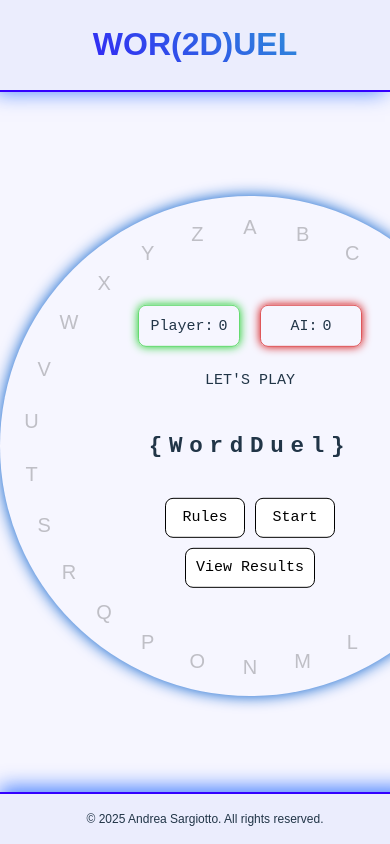
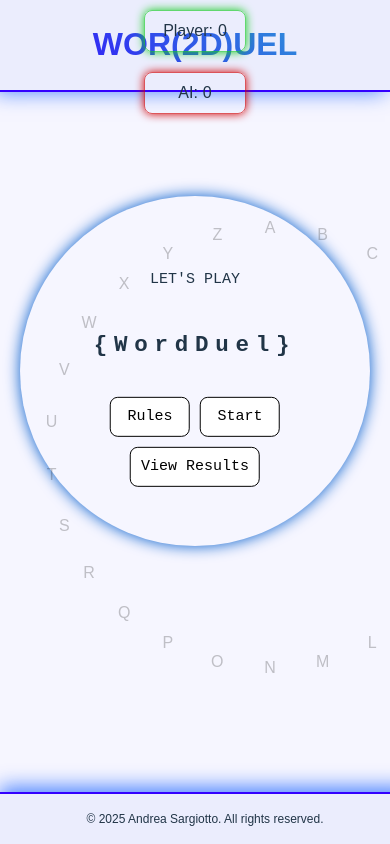
Before and after one commit to G10tTo/wor2Duel_V2_Tabnine, a React (Vite) app: page / in a window 390 px wide. Shown: the top 844 px of the page. Built offline with nearby package versions, Linux system fonts and the light colour scheme.

Commit message:
D4_T1-T2-T3: tested

```diff
--- a/src/game_components/LetterButtons.component.jsx
+++ b/src/game_components/LetterButtons.component.jsx
@@ -5,6 +5,14 @@ const LetterButtons = ({ onClick, disabled }) => {
   const radius = 220;
   const centerX = 250;
   const centerY = 250;
+
+  /* D4_T3 ---> */
+  const handleKeyDown = (event, letter) => {
+    if (event.key === 'Enter' || event.key === ' ') {
+      onClick(letter);
+    }
+  };/*
+  <--- */
 
   return (
     <div className={LBs.letterButtons}>
@@ -17,7 +25,9 @@ const LetterButtons = ({ onClick, disabled }) => {
           <button
             key={letter}
             onClick={() => onClick(letter)}
+            onKeyDown={(event) => handleKeyDown(event, letter)}/* D4_T3 */
             disabled={disabled}
+            tabIndex={disabled ? -1 : 0}  /* D4_T3 */
             style={{ left: `${x}px`, top: `${y}px` }}
           >
             {letter}
--- a/src/pages/GAME.jsx
+++ b/src/pages/GAME.jsx
@@ -108,21 +108,21 @@ function App() {
 
   return (
     <div className={Gs.App}>
+      <div className={Gs.scores}>
+        <div className={Gs.score}>
+          <p>Player:</p>
+          <p>{score.user}</p>
+        </div>
+        <div className={Gs.score}>
+          <p>AI:</p>
+          <p>{score.ai}</p>
+        </div>
+      </div>
 
       <div className={Gs.circleContainer}>
         <LetterButtons onClick={handleUserInput} disabled={currentPlayer !== 'user'} />
 
         <div className={Gs.circleCenter}>
-          <div className={Gs.scores}>
-            <div className={Gs.score}>
-              <p>Player:</p>
-              <p>{score.user}</p>
-            </div>
-            <div className={Gs.score}>
-              <p>AI:</p>
-              <p>{score.ai}</p>
-            </div>
-          </div>
           {currentPlayer === null ? (
             <p>LET'S PLAY</p>
           ) : (
--- a/src/styles/GAME.module.css
+++ b/src/styles/GAME.module.css
@@ -127,3 +127,22 @@
     margin: 20px auto;
   }
 }
+
+
+@media (max-width: 535px) {
+  /* D4_T1 ---> */
+  .circleContainer {
+    width: 350px;
+    height: 350px;
+  }/*
+  <--- */
+  /* D4_T2 ---> */
+  .scores {
+    position: absolute;
+    top: 10px;
+    left: 50%;
+    transform: translateX(-50%);
+    flex-direction: column;
+  }/*
+  <--- */
+}
--- a/src/styles/LetterButtons.module.css
+++ b/src/styles/LetterButtons.module.css
@@ -50,3 +50,14 @@
   opacity: 0.8;
   cursor: not-allowed;
 }
+
+/* D4_T1 ---> */
+@media (max-width: 535px) {
+  .letterButtons button {
+    width: 35px;
+    height: 35px;
+    font-size: 16px;
+    line-height: 35px;
+  }
+}/*
+<--- */
```
Also changed, not shown: 1 other file (tests, documents, lock files or other folders).
